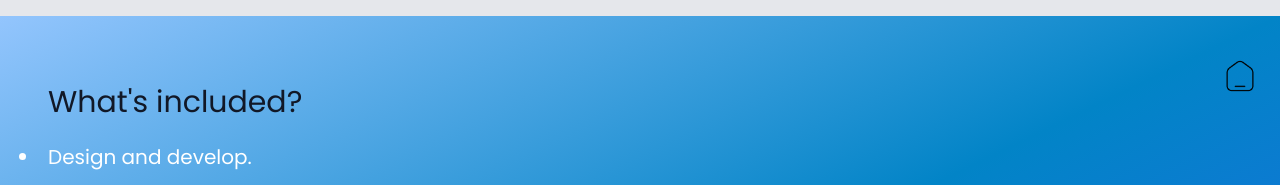
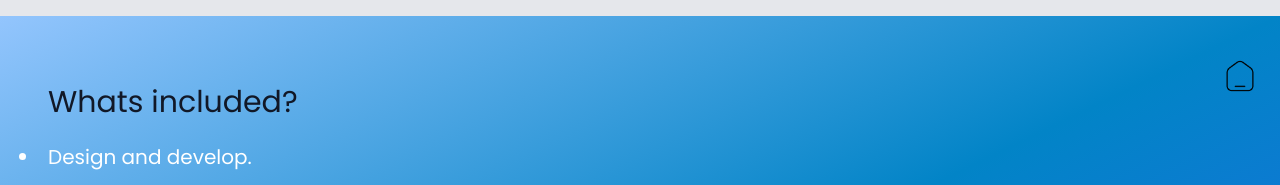
Before and after one commit to Guidoll2/guidollauradonew, a Next.js app: page /basic in a window 1280 px wide. Shown: the part 162-347 px from the top of the page. Built offline with nearby package versions, Linux system fonts and the light colour scheme.

Commit message:
sin comillas con alt

```diff
--- a/src/app/basic/page.tsx
+++ b/src/app/basic/page.tsx
@@ -6,8 +6,8 @@ export default function Home() {
              <h3 className="text-4xl text-center font-extrabold uppercase bg-gradient-to-br from-green-400 via-sky-600 to-blue-300 dark:bg-gradient-to-r from-blue-400 via-green-200 to-purple-900 text-transparent bg-clip-text p-2 md:text-4xl">Basic website:</h3>
 
           <ul className="flex grid grid-cols-1 p-10 z-0 list-disc bg-gradient-to-tl from-blue-600 via-sky-600 to-blue-300 md:h-full">
-          <a href="/"><img src="home.png" className="w-10 absolute right-5"></img></a>
-              <h3 className='flex items-center gap-4 p-2 text-gray-900 text-2xl md:text-3xl'>What's included?</h3>
+          <a href="/"><img src="home.png" alt="homeico" className="w-10 absolute right-5"></img></a>
+              <h3 className='flex items-center gap-4 p-2 text-gray-900 text-2xl md:text-3xl'>Whats included?</h3>
               <li className="text-l text-white p-2 md:text-xl text-gray-300">Design and develop.</li>
               <li className="text-l text-white p-2 md:text-xl text-gray-300">IA designed logo. </li>
               <li className="text-l text-white p-2 md:text-xl text-gray-300">Host and domain* (1 year runs on domains.com). </li>
--- a/src/app/body.tsx
+++ b/src/app/body.tsx
@@ -17,7 +17,7 @@ const Body = () => {
         <ul className="flex grid grid-cols-1 p-10 rounded-[40px] z-0 list-disc bg-gradient-to-tl from-gray-800 to-gray-500 md:h-full">
 
             <h3 className='flex items-center gap-4 p-2 text-gray-200 text-2xl md:text-3xl font-bold'>From $150.-</h3>
-            <li className="text-l text-white p-2 md:text-xl text-gray-300">Designed to capture the visitor's attention and turn them into a customer.</li>
+            <li className="text-l text-white p-2 md:text-xl text-gray-300">Designed to capture the visitor attention and turn them into a customer.</li>
             <li className="text-l text-white p-2 md:text-xl text-gray-300">Ideal complement for campaigns on Google Ads and social media. </li>
             <li className="text-l text-white p-2 md:text-xl text-gray-300">IA designed logo, host and domain* included. </li>
 
--- a/src/app/landing/page.tsx
+++ b/src/app/landing/page.tsx
@@ -8,8 +8,8 @@ export default function Home() {
              <h3 className="text-4xl text-center font-extrabold uppercase bg-gradient-to-br from-green-400 via-sky-600 to-blue-300 dark:bg-gradient-to-r from-blue-400 via-green-200 to-purple-900 text-transparent bg-clip-text p-2 md:text-4xl">Landing Page:</h3>
 
           <ul className="flex grid grid-cols-1 p-10 z-0 list-disc bg-gradient-to-br from-blue-600 via-sky-600 to-blue-300 md:h-full">
-              <a href="/"><img src="home.png" className="w-10 absolute right-5"></img></a>
-              <h3 className='flex items-center gap-4 p-2 text-gray-900 text-2xl md:text-3xl'>What's included?</h3>
+              <a href="/"><img src="home.png" alt="homeico" className="w-10 absolute right-5"></img></a>
+              <h3 className='flex items-center gap-4 p-2 text-gray-900 text-2xl md:text-3xl'>Whats included?</h3>
               <li className="text-l text-white p-2 md:text-xl text-gray-300">Design and develop.</li>
               <li className="text-l text-white p-2 md:text-xl text-gray-300">IA designed logo. </li>
               <li className="text-l text-white p-2 md:text-xl text-gray-300">Host and domain* (1 year runs on domains.com). </li>
--- a/src/app/page.tsx
+++ b/src/app/page.tsx
@@ -10,8 +10,6 @@ export default function Home() {
 
 
      <div className="fixed top-0 h-screen w-screen -z-[100] bg-gradient-to-bl from-gray-400 via-gray-200 to-gray-100"></div>
-
-      {/*<img src="leds.jpeg" width={1000} height={1000} className="fixed top-0 h-screen w-screen -z-[100] bg-white" />*/}
 
       <div>
         <Flechaup />
--- a/src/app/premium/page.tsx
+++ b/src/app/premium/page.tsx
@@ -7,8 +7,8 @@ export default function Home() {
             <h3 className="text-4xl text-center font-extrabold uppercase bg-gradient-to-br from-green-400 via-sky-600 to-blue-300 dark:bg-gradient-to-r from-blue-400 via-green-200 to-purple-900 text-transparent bg-clip-text p-2 md:text-4xl">Premium web:</h3>
 
           <ul className="flex grid grid-cols-1 p-10 z-0 list-disc bg-gradient-to-br from-blue-600 via-sky-600 to-blue-300 md:h-full">
-          <a href="/"><img src="home.png" className="w-10 absolute right-5"></img></a>
-              <h3 className='flex items-center gap-4 p-2 text-gray-900 text-2xl md:text-3xl'>What's included?</h3>
+          <a href="/"><img src="home.png" alt="homeico" className="w-10 absolute right-5"></img></a>
+              <h3 className='flex items-center gap-4 p-2 text-gray-900 text-2xl md:text-3xl'>Whats included?</h3>
               <li className="text-l text-white p-2 md:text-xl text-gray-300">Design and develop.</li>
               <li className="text-l text-white p-2 md:text-xl text-gray-300">IA designed logo. </li>
               <li className="text-l text-white p-2 md:text-xl text-gray-300">Host and domain* (1 year runs on domains.com). </li>
```
